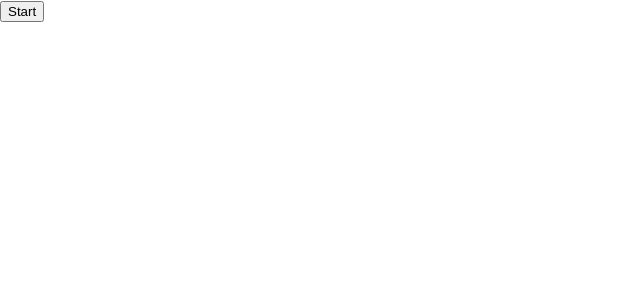
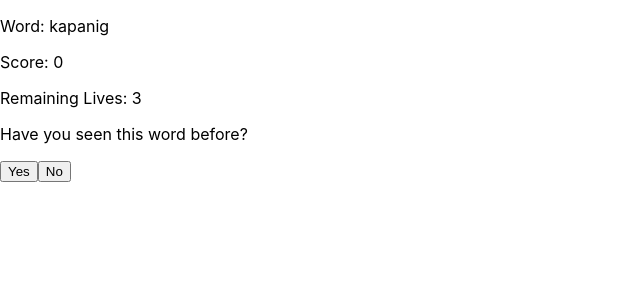
Before and after one commit to louispawaon/panumdoman, a Next.js app in the folder panumdoman/: page / in a window 1280 px wide. Shown: the top 300 px of the page, without its empty margins (0-640 px from the left). Built offline with nearby package versions, Linux system fonts and the light colour scheme.

Commit message:
update index - change ang logic sa point system/life system

```diff
--- a/panumdoman/pages/index.tsx
+++ b/panumdoman/pages/index.tsx
@@ -1,38 +1,62 @@
-import React, {useEffect,useState} from "react";
+import React, {useEffect,useState,useCallback} from "react";
 import tagalogWords from '../pages/corpus/wordlist.json';
 
+interface Props {
+  tagalogWords: string[];
+}
+
 export default function Home() {
-  const [word, setWord] = useState('');
+  const [shownWord, setShownWord] = useState<string[]>([]);
+  const [currentWord, setCurrentWord] = useState<string>('');
+  const [score, setScore] = useState<number>(0);
+  const [lives, setLives] = useState<number>(3);
 
-  /*useEffect(() => {
-    async function getRandomWord() {
-      try {
-        const words = tagalogWords
-        const randomIndex = Math.floor(Math.random() * words.length);
-        const randomWord = words[randomIndex];
-        setWord(randomWord);
-        sessionStorage.setItem('randomWord', randomWord);
-      } catch (error) {
-        console.error(error);
-      }
+
+  const getRandomWord=useCallback(()=>{
+    const randomWord = tagalogWords[Math.floor(Math.random() * tagalogWords.length)];
+    setCurrentWord(randomWord);
+    setShownWord(prevWords=>[...prevWords,randomWord]);
+
+  },[])
+
+  useEffect(() => {
+    getRandomWord();
+  }, [getRandomWord]);
+
+  const handleGuess=useCallback((guess:string)=> {
+    if (guess === 'yes' && shownWord.includes(currentWord)) {
+      // The user correctly identified a previously shown word
+      setScore(prevScore => prevScore + 1);
+    } else if (guess === 'no' && shownWord.includes(currentWord)) {
+      // The user incorrectly identified a previously shown word
+      setLives(prevLives => prevLives - 1);
+    } else if (guess === 'yes' && !shownWord.includes(currentWord)) {
+      // The user incorrectly identified a new word
+      setLives(prevLives => prevLives - 1);
     }
+    /*
+    // check if the word is seen again after certain time
+    if (wordShownTime) {
+        const timePassed = Date.now() - wordShownTime;
+        // check if word is seen again after 5 seconds
+        if (timePassed > 5000) {
+          setScore(prevScore => prevScore + 1);
+        }*/
+        setTimeout(getRandomWord, 100);
+    },[shownWord,currentWord,getRandomWord])
+    // Show a new random word
 
-    getRandomWord();
-  }, []);*/
-
-    function getRandomWord(){
-      const words = tagalogWords
-      const randomIndex = Math.floor(Math.random() * words.length);
-      const randomWord = words[randomIndex];
-      setWord(randomWord);
-    }
   return (
 
     <div>
-      {word}
-      <button onClick={getRandomWord}>Start</button>
+      <p>Word: {currentWord}</p>
+      <p>Score: {score}</p>
+      <p>Remaining Lives: {lives}</p>
+      <p>Have you seen this word before?</p>
+      <button onClick={() => handleGuess('yes')}>Yes</button>
+      <button onClick={() => handleGuess('no')}>No</button>
     </div>
 
 
   )
-}
+  }
```
